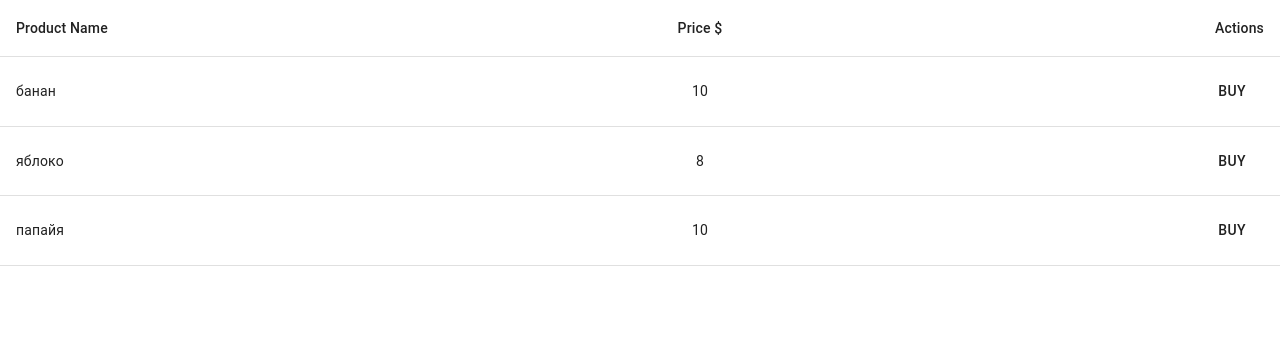
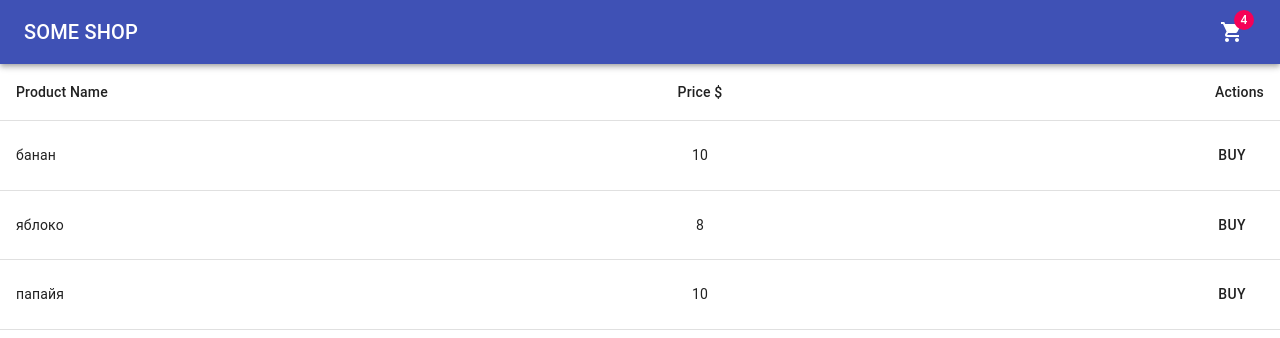
Before and after one commit to Al-x-R/shopping_cart_react_only, a React (Create React App) app: page / in a window 1280 px wide. Shown: the top 338 px of the page. Built offline with nearby package versions, Linux system fonts and the light colour scheme; data requests are answered from the project's data file.

Commit message:
Add header

```diff
--- a/src/App.jsx
+++ b/src/App.jsx
@@ -5,6 +5,7 @@ import { ACTIONS, CART_KEY } from './constants';
 import AppContext from './AppContext';
 import * as API from './api';
 import CircularProgress from '@material-ui/core/CircularProgress';
+import Header from './components/Header';
 
 const ProductsLayout = lazy(() => import('./layouts/Products'));
 
@@ -58,6 +59,7 @@ const App = () => {
     <AppContext.Provider value={[state, dispatch]}>
       <Suspense fallback={<CircularProgress/>}>
         <Router>
+          <Header />
           <Switch>
             <Route exact path="/" component={ProductsLayout}/>
             {/*<Route path="/cart" component={} />*/}
--- /dev/null
+++ b/src/components/Header/Header.jsx
@@ -0,0 +1,64 @@
+import React from 'react';
+import { makeStyles } from '@material-ui/core/styles';
+import AppBar from '@material-ui/core/AppBar';
+import Toolbar from '@material-ui/core/Toolbar';
+import IconButton from '@material-ui/core/IconButton';
+import { Link } from 'react-router-dom';
+import Typography from '@material-ui/core/Typography';
+import ShoppingCartIcon from '@material-ui/icons/ShoppingCart';
+import Badge from '@material-ui/core/Badge';
+
+
+const useStyles = makeStyles((theme) => ({
+  grow: {
+    flexGrow: 1,
+  },
+  toolBar: {
+    display: 'flex',
+    justifyContent: 'space-between',
+  },
+  title: {
+    display: 'none',
+    textDecoration: 'none',
+    color: 'white',
+    [theme.breakpoints.up('sm')]: {
+      display: 'block',
+    },
+  },
+  sectionDesktop: {
+    display: 'none',
+    [theme.breakpoints.up('md')]: {
+      display: 'flex',
+    },
+  },
+}));
+
+const Header = () => {
+  const classes = useStyles();
+
+  return (
+    <div className={classes.grow}>
+      <AppBar position="static">
+        <Toolbar className={classes.toolBar}>
+          <Typography className={classes.title}
+                      component={Link}
+                      to={'/'}
+                      variant="h6" noWrap>
+            SOME SHOP
+          </Typography>
+          <div className={classes.sectionDesktop}>
+            <IconButton component={Link}
+                        to={'/cart'}
+                        color="inherit">
+              <Badge badgeContent={4} color="secondary">
+                <ShoppingCartIcon/>
+              </Badge>
+            </IconButton>
+          </div>
+        </Toolbar>
+      </AppBar>
+    </div>
+  );
+};
+
+export default Header;
--- /dev/null
+++ b/src/components/Header/index.js
@@ -0,0 +1 @@
+export { default } from './Header';
```
